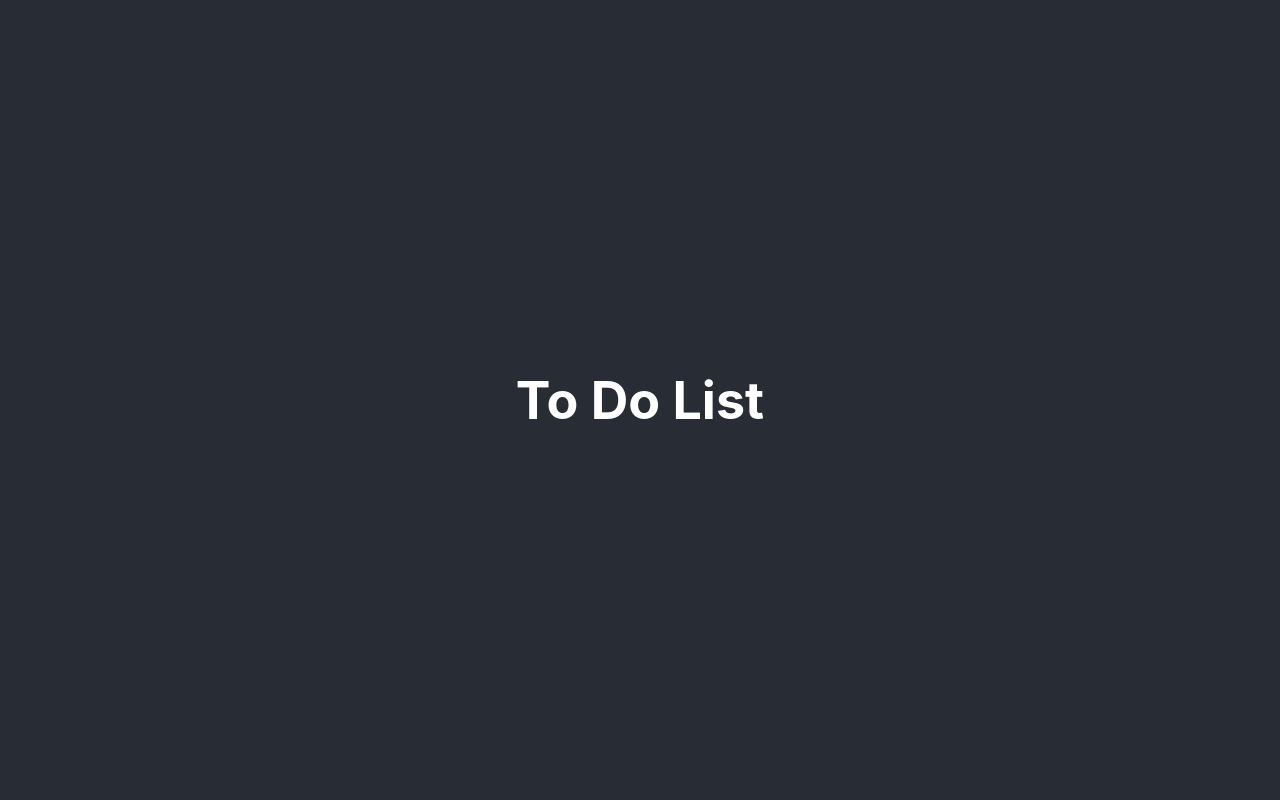
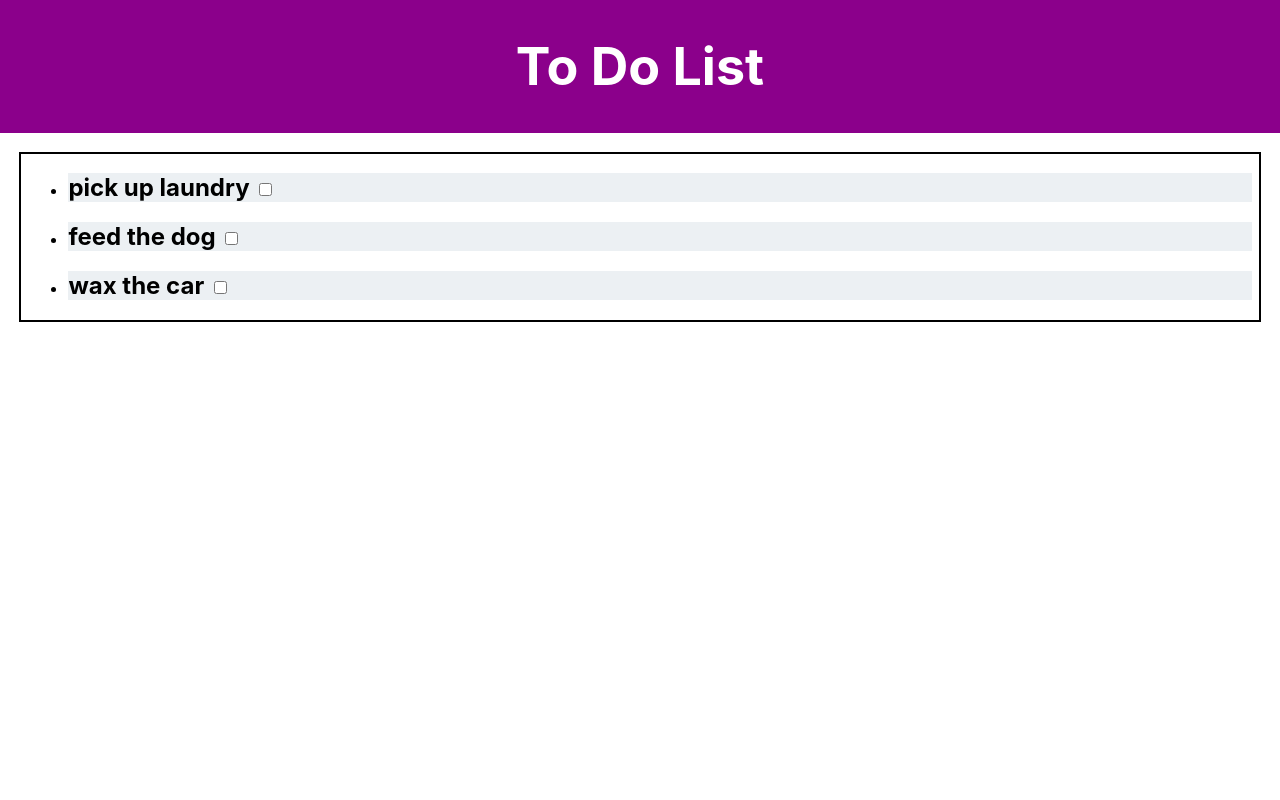
Before and after one commit to OwenPortfolio/tiny-react-apps, a React (Create React App) app: page / in a window 1280 px wide. Shown: the top 800 px of the page. Built offline with nearby package versions, Linux system fonts and the light colour scheme.

Commit message:
begin checkbox component

```diff
--- a/src/App.css
+++ b/src/App.css
@@ -2,26 +2,33 @@
   text-align: center;
 }
 
-.App-logo {
-  height: 40vmin;
-  pointer-events: none;
-}
-
-@media (prefers-reduced-motion: no-preference) {
-  .App-logo {
-    animation: App-logo-spin infinite 20s linear;
-  }
-}
-
 .App-header {
-  background-color: #282c34;
-  min-height: 100vh;
+  background-color:darkmagenta;
+  min-height: 9vh;
   display: flex;
   flex-direction: column;
   align-items: center;
   justify-content: center;
   font-size: calc(10px + 2vmin);
   color: white;
+}
+
+.List {
+  text-align: left;
+  border-style: solid;
+  border-color: black;
+  border-width: 0.75mm;
+  margin: 5mm;
+}
+
+.ListItem {
+  text-align: left;
+  background-color: rgb(236, 240, 243);
+  margin: 2mm;
+}
+
+.Checkbox {
+  margin-left: 500;
 }
 
 .App-link {
--- a/src/App.js
+++ b/src/App.js
@@ -2,6 +2,7 @@
 import './App.css';
 import List from './components/List';
 import Header from './components/Header';
+import Checkbox from './components/Checkbox';
 
 function App() {
   return (
--- /dev/null
+++ b/src/components/Checkbox.jsx
@@ -0,0 +1,5 @@
+const Checkbox = () => {
+    return (<input type="checkbox"></input>)
+}
+
+export default Checkbox;
--- a/src/components/List.jsx
+++ b/src/components/List.jsx
@@ -3,9 +3,9 @@ const toDos = [
 ]
 
 const List = () => {
-   return (<ul>
+   return (<ul className="List">
         {toDos.map((item) =>{
-            return (<li key ={item}><h2>{item}</h2></li>)
+            return (<li className = "ListItem" key ={item}><h2>{item} <input className = "Checkbox" type="checkbox"></input></h2></li>)
         })}
     </ul>)
 }
```
